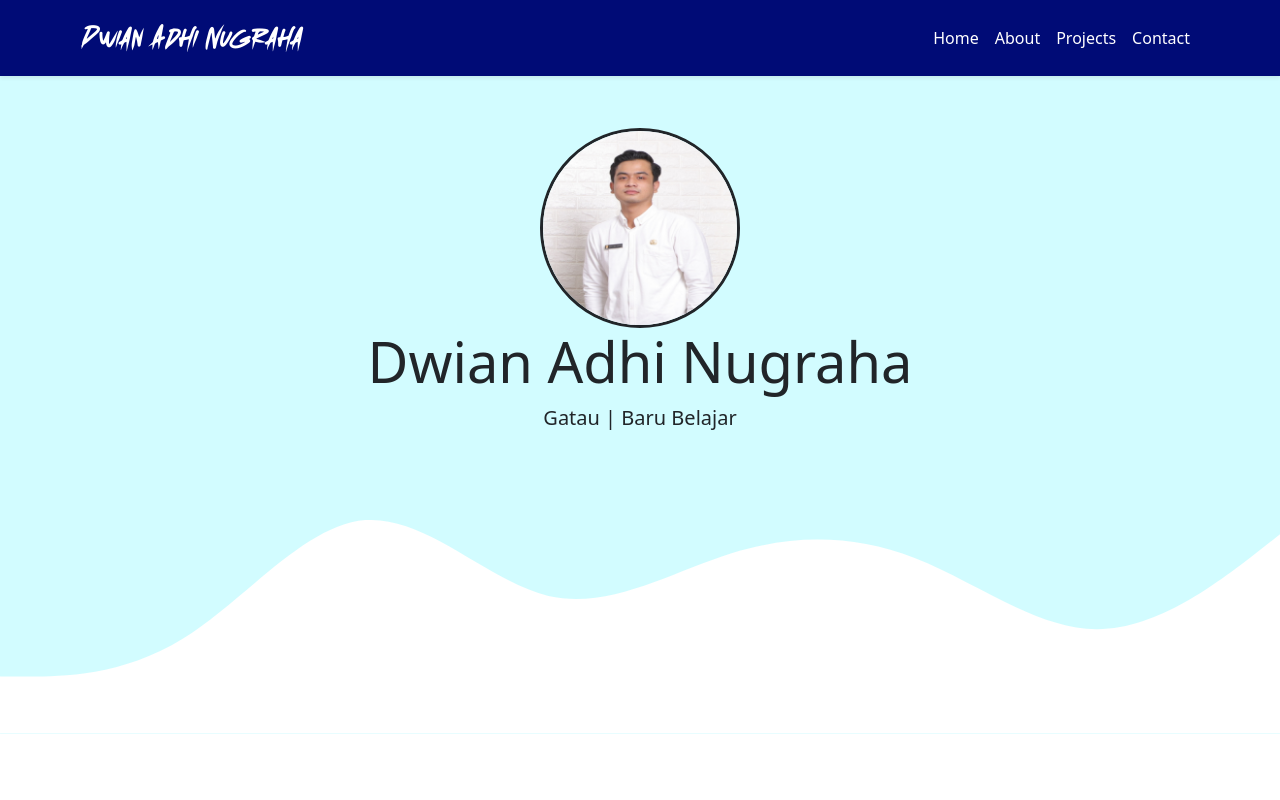
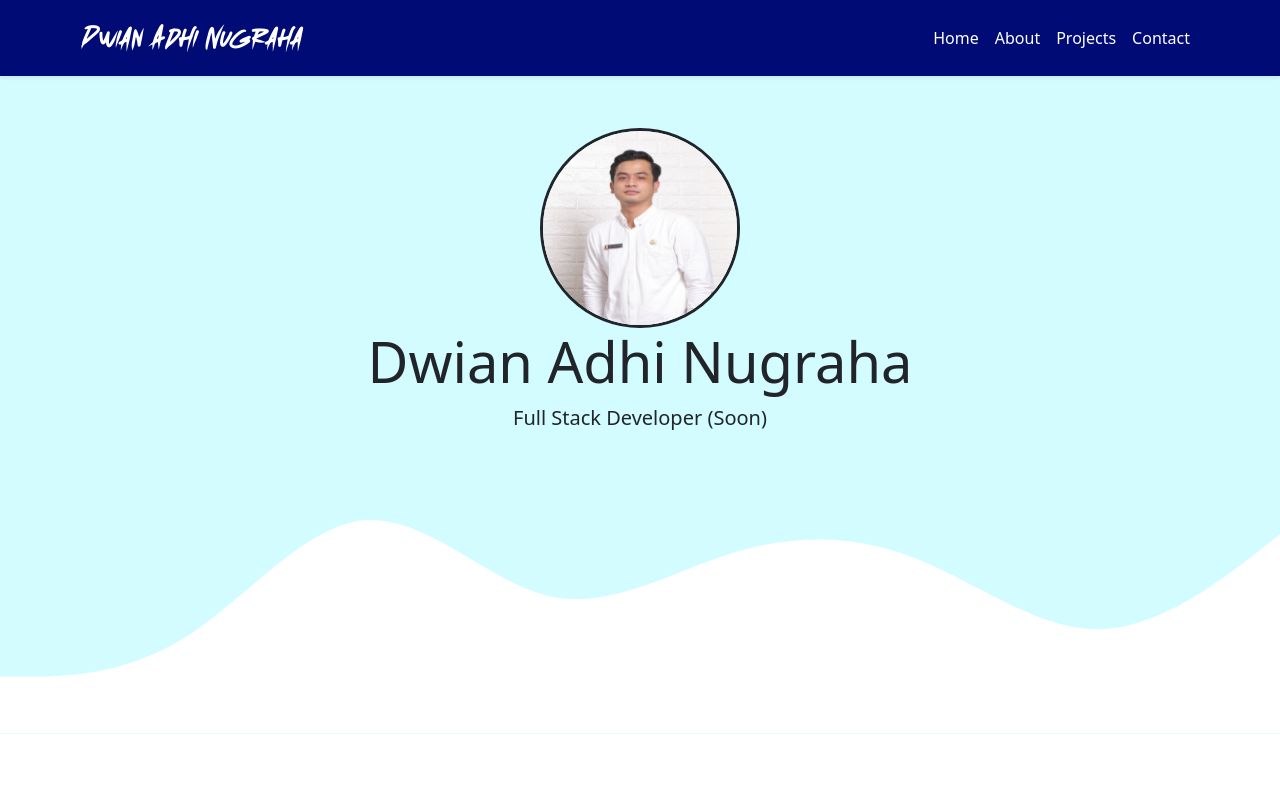
Before and after one commit to adhidwian/adhidwian.github.io, a plain HTML site: page index.html in a window 1280 px wide. Shown: the top 800 px of the page. Drawn offline with nearby package versions, Linux system fonts and the light colour scheme; files whose address does not match are found by name.

Commit message:
Pembaruan status

```diff
--- a/index.html
+++ b/index.html
@@ -47,7 +47,7 @@
     <section class="jumbotron text-center">
       <img src="img/dwian.png" alt="Dwian" width="200" class="rounded-circle border border-dark border-3" />
       <h1 class="display-4">Dwian Adhi Nugraha</h1>
-      <p class="lead">Gatau | Baru Belajar</p>
+      <p class="lead">Full Stack Developer (Soon)</p>
       <svg xmlns="http://www.w3.org/2000/svg" viewBox="0 0 1440 320">
         <path
           fill="#ffffff"
```
